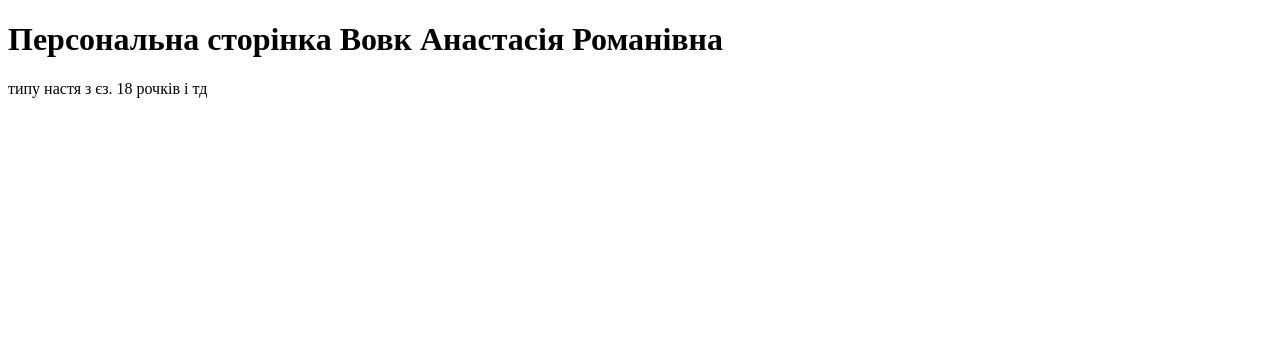
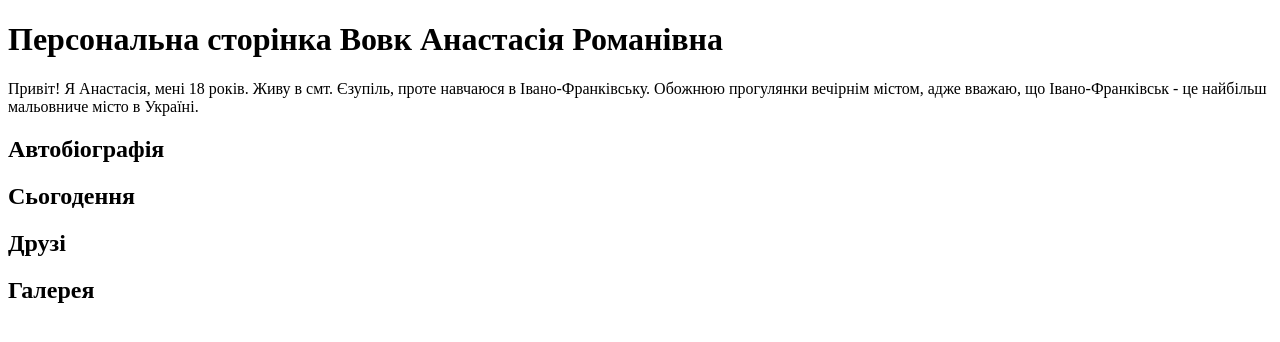
Before and after one commit to Vovkanastasiia05/my-repo1, a plain HTML site: page index.html in a window 1280 px wide. Drawn offline with Linux system fonts and the light colour scheme.

Commit message:
Update index.html

```diff
--- a/index.html
+++ b/index.html
@@ -6,8 +6,11 @@
     <title>Document</title>
 </head>
 <body>
-<h1>Персональна сторінка Вовк Анастасія Романівна</h1>
-<p>типу настя з єз. 18 рочків і тд </p>
-
+    <h1>Персональна сторінка Вовк Анастасія Романівна</h1>
+    <p>Привіт! Я Анастасія, мені 18 років. Живу в смт. Єзупіль, проте навчаюся в Івано-Франківську. Обожнюю прогулянки вечірнім містом, адже вважаю, що Івано-Франківськ - це найбільш мальовниче місто в Україні.</p>
+    <h2>Автобіографія</h2>
+    <h2>Сьогодення</h2>
+    <h2>Друзі</h2>
+    <h2>Галерея</h2>
 </body>
 </html>
```
